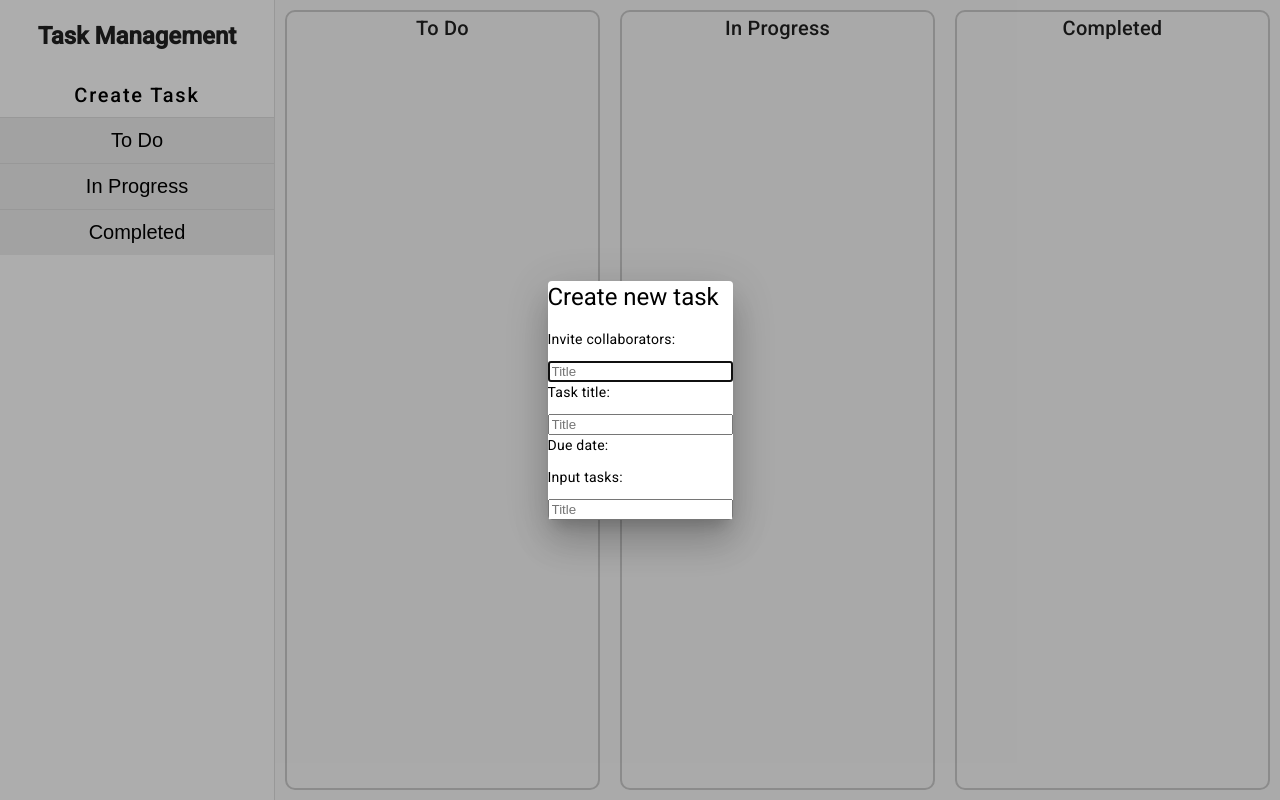
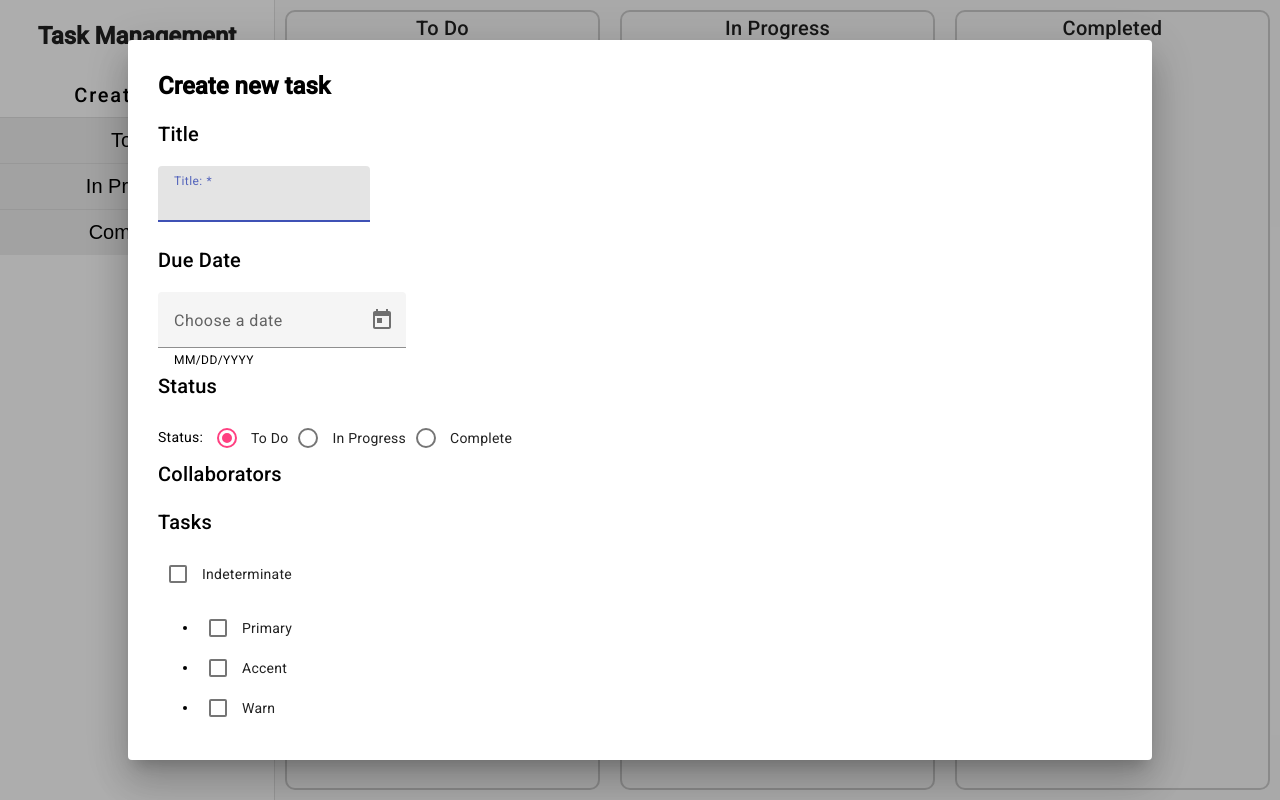
Before and after one commit to NguyenDani/Task-Management-MEAN, an Angular app in the folder client/: page / in a window 1280 px wide. Both pictures are taken after a click on the button "Create Task". Built offline with nearby package versions, Linux system fonts and the light colour scheme.

Commit message:
Implement material to create task

```diff
--- a/client/src/app/todo/sidenav/new-task/new-task.component.html
+++ b/client/src/app/todo/sidenav/new-task/new-task.component.html
@@ -1,12 +1,58 @@
 <div class="dialog-container">
-    <h1>Create new task</h1>
-    <form>
-        <p>Invite collaborators:</p>
-        <input type="text" placeholder="Title">
-        <p>Task title:</p>
-        <input type="text" placeholder="Title">
-        <p>Due date:</p>
-        <p>Input tasks:</p>
-        <input type="text" placeholder="Title">
-    </form>
+    <div class="dialog-content">
+        <h1 style="font-weight: bold;">Create new task</h1>
+        <h2>Title</h2>
+        <mat-form-field>
+            <mat-label>Title: </mat-label>
+            <input matInput placeholder="Project" [formControl]="title" required>
+            @if (title.invalid) {
+              <mat-error>{{getErrorMessage()}}</mat-error>
+            }
+        </mat-form-field>
+        <h2>Due Date</h2>
+        <mat-form-field>
+            <mat-label>Choose a date</mat-label>
+            <input matInput [matDatepicker]="picker">
+            <mat-hint>MM/DD/YYYY</mat-hint>
+            <mat-datepicker-toggle matIconSuffix [for]="picker"></mat-datepicker-toggle>
+            <mat-datepicker #picker></mat-datepicker>
+          </mat-form-field>
+        <h2>Status</h2>
+        <div>
+            <label>Status: </label>
+            <mat-radio-group [formControl]="status">
+              <mat-radio-button value="TO_DO">To Do</mat-radio-button>
+              <mat-radio-button value="IN_PROGRESS">In Progress</mat-radio-button>
+              <mat-radio-button value="Complete">Complete</mat-radio-button>
+            </mat-radio-group>
+          </div>
+
+        <h2>Collaborators</h2>
+
+        <h2>Tasks</h2>
+        <section class="example-section">
+            <span class="example-list-section">
+              <mat-checkbox class="example-margin"
+                            [checked]="allComplete"
+                            [color]="task.color"
+                            [indeterminate]="someComplete()"
+                            (change)="setAll($event.checked)">
+                {{task.name}}
+              </mat-checkbox>
+            </span>
+            <span class="example-list-section">
+              <ul>
+                @for (subtask of task.subtasks; track subtask) {
+                  <li>
+                    <mat-checkbox [(ngModel)]="subtask.completed"
+                                  [color]="subtask.color"
+                                  (ngModelChange)="updateAllComplete()">
+                      {{subtask.name}}
+                    </mat-checkbox>
+                  </li>
+                }
+              </ul>
+            </span>
+        </section>
+    </div>
 </div>
--- a/client/src/app/todo/sidenav/new-task/new-task.component.scss
+++ b/client/src/app/todo/sidenav/new-task/new-task.component.scss
@@ -0,0 +1,10 @@
+.dialog-container {
+    width: 80vw;
+    height: 90vh;
+    overflow: hidden;
+}
+
+.dialog-content {
+    margin: 30px;
+    height: calc(100% - 60px);
+}
--- a/client/src/app/todo/sidenav/new-task/new-task.component.ts
+++ b/client/src/app/todo/sidenav/new-task/new-task.component.ts
@@ -1,12 +1,78 @@
 import { Component } from '@angular/core';
+import { FormControl, Validators, FormsModule, ReactiveFormsModule } from '@angular/forms';
+import { MatInputModule } from '@angular/material/input';
+import { MatFormFieldModule, FloatLabelType } from '@angular/material/form-field';
+import { MatRadioModule } from '@angular/material/radio';
+import { MatDatepickerModule } from '@angular/material/datepicker';
+import { provideNativeDateAdapter, ThemePalette } from '@angular/material/core';
+import { MatCheckboxModule}  from '@angular/material/checkbox';
+
+export interface Task {
+  name: string;
+  completed: boolean;
+  color: ThemePalette;
+  subtasks?: Task[];
+}
 
 @Component({
   selector: 'app-new-task',
   standalone: true,
-  imports: [],
+  providers: [provideNativeDateAdapter()],
+  imports: [
+    MatFormFieldModule,
+    MatInputModule,
+    FormsModule,
+    ReactiveFormsModule,
+    MatRadioModule,
+    MatDatepickerModule,
+    MatCheckboxModule,
+  ],
   templateUrl: './new-task.component.html',
   styleUrl: './new-task.component.scss'
 })
 export class NewTaskComponent {
+  title = new FormControl('', [Validators.required]);
+  status = new FormControl('TO_DO' as FloatLabelType);
 
+  // Title
+  getErrorMessage() {
+    if (this.title.hasError('required')) {
+      return 'You must enter a value';
+    }
+
+    return this.title.hasError('email') ? 'Not a valid email' : '';
+  }
+
+  // Tasks
+  task: Task = {
+    name: 'Indeterminate',
+    completed: false,
+    color: 'primary',
+    subtasks: [
+      {name: 'Primary', completed: false, color: 'primary'},
+      {name: 'Accent', completed: false, color: 'accent'},
+      {name: 'Warn', completed: false, color: 'warn'},
+    ],
+  };
+
+  allComplete: boolean = false;
+
+  updateAllComplete() {
+    this.allComplete = this.task.subtasks != null && this.task.subtasks.every(t => t.completed);
+  }
+
+  someComplete(): boolean {
+    if (this.task.subtasks == null) {
+      return false;
+    }
+    return this.task.subtasks.filter(t => t.completed).length > 0 && !this.allComplete;
+  }
+
+  setAll(completed: boolean) {
+    this.allComplete = completed;
+    if (this.task.subtasks == null) {
+      return;
+    }
+    this.task.subtasks.forEach(t => (t.completed = completed));
+  }
 }
--- a/client/src/app/todo/sidenav/sidenav.component.scss
+++ b/client/src/app/todo/sidenav/sidenav.component.scss
@@ -16,7 +16,3 @@
     font-size: 20px;
     cursor: pointer;
 }
-
-.sidenav-button :hover {
-
-}
```
